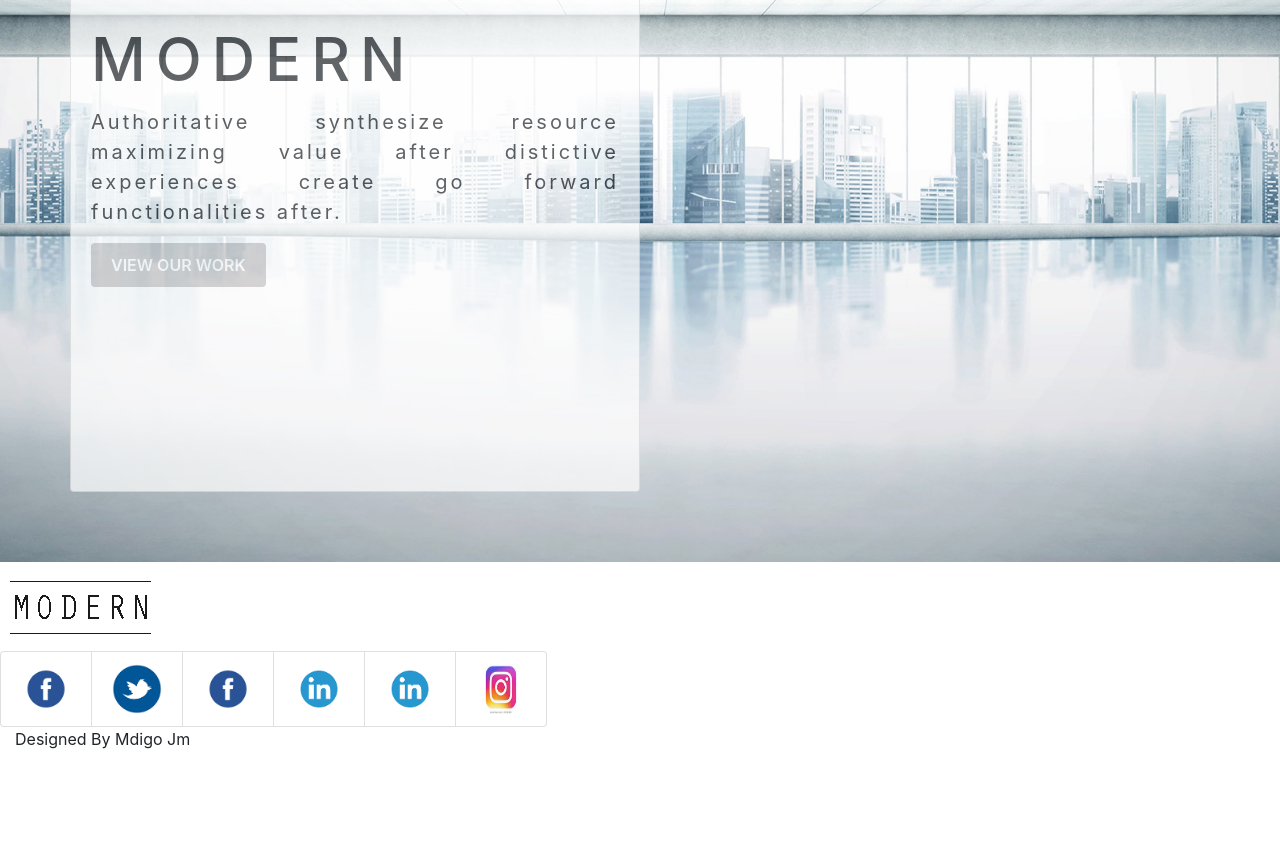
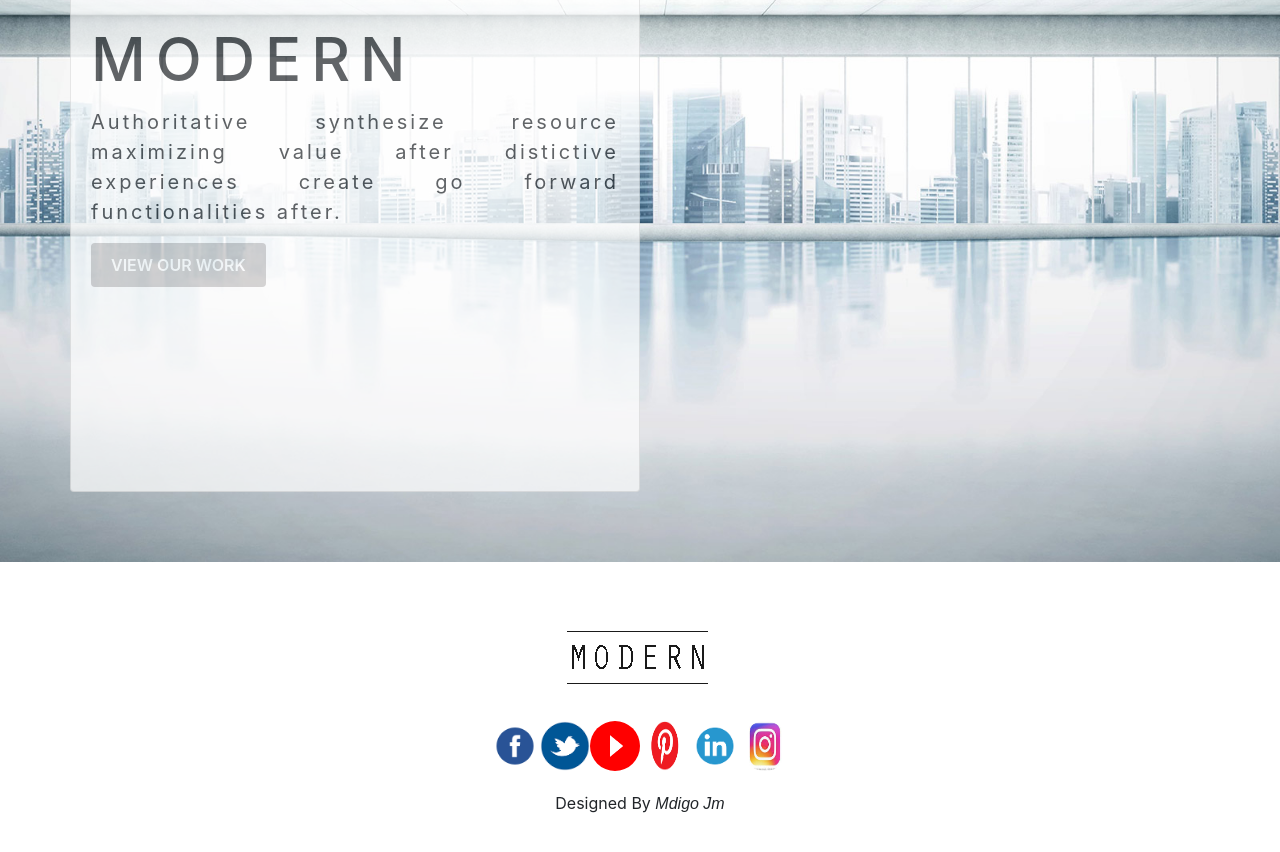
Before and after one commit to Mdigo12/Assigment2, a plain HTML site: page index.html in a window 1280 px wide. Shown: the part 3348-4200 px from the top of the page. Before the commit the page ends 4115 px from the top, so only its background shows below. Drawn offline with nearby package versions, Linux system fonts and the light colour scheme.

Commit message:
added styling to the footer contents

```diff
--- a/css/styles.css
+++ b/css/styles.css
@@ -216,3 +216,12 @@ letter-spacing: 10px;
 font-size: 20px;
 letter-spacing: 3px;
 }
+footer{
+    text-align: center;
+    padding: 50px;
+
+}
+#contacts_images{
+    display: inline-flex;
+    margin: 20px;
+}
--- a/index.html
+++ b/index.html
@@ -19,7 +19,10 @@
             </div>
 
             <div class="col-md-6">
-                <nav class="navbar navbar-expand-lg">
+               <nav class="navbar navbar-expand-lg">
+                    <button class="navbar-toggler" type="button" data-toggle="collapse" data-target="#navbarSupportedContent" aria-controls="navbarSupportedContent" aria-expanded="false" aria-label="Toggle navigation">
+                        <span class="navbar-toggler-icon"></span>
+                      </button>
 
                     <div class="collapse navbar-collapse" id="navbarSupportedContent"></div>
                     <ul class="navbar-nav mr-auto">
@@ -176,28 +179,32 @@
         </div>
 
         <footer>
-            <div>
-                <div class="row">
+            <div class="row.no-gutters">
+                <div class="col.no-gutters">
                     <img src="images/footer-logo.png" alt="image">
                 </div>
-                <div class="row">
-                    <ul class="list-group list-group-horizontal">
-                        <li class="list-group-item"><img src="images/fb.png" alt="image" height="50px" width="50"></li>
-                        <li class="list-group-item"><img src="images/twitter.png" alt="image" height="50px" width="50">
-                        </li>
-                        <li class="list-group-item"><img src="images/fb.png" alt="image" height="50px" width="50"></li>
-                        <li class="list-group-item"><img src="images/linkedin.png" alt="image" height="50px" width="50">
-                        </li>
-                        <li class="list-group-item"><img src="images/linkedin.png" alt="image" height="50px" width="50">
-                        </li>
-                        <li class="list-group-item"><img src="images/insta.jpeg" alt="image" height="50px" width="50">
-                        </li>
-                    </ul>
+            </div>
+
+                <div class="row.no-gutters">
+                    <div class="row row-cols-6.no-gutters" id="contacts_images">
+                        <div class="col.no-gutters"><img src="images/fb.png" alt="image" height="50px" width="50" class="rounded-circle">
+                        </div>
+                        <div class="col.no-gutters"><img src="images/twitter.png" alt="image" height="50px" width="50" class="rounded-circle">
+                        </div>
+                        <div class="col.no-gutters"><img src="images/youtube.png" alt="image" height="50px" width="50" class="rounded-circle">
+                        </div>
+                        <div class="col.no-gutters"><img src="images/pininterest.png" alt="image" height="50px" width="50" class="rounded-circle">
+                        </div>
+                        <div class="col.no-gutters"><img src="images/linkedin.png" alt="image" height="50px" width="50" class="rounded-circle">
+                        </div>
+                        <div class="col.no-gutters"><img src="images/insta.jpeg" alt="image" height="50px" width="50" class="rounded-circle">
+                        </div>
+                    </div>
                 </div>
-                <div>
-                    <p>Designed By Mdigo Jm</p>
+                <div class="row.no-gutters" >
+                    <p>Designed By <span style="font-style: italic; font-family: Arial, Helvetica, sans-serif;"> Mdigo Jm </span></p>
                 </div>
-            </div>
+
         </footer>
 
     </div>
```
Also changed, not shown: images/pininterest.png (added), images/youtube.png (added).
